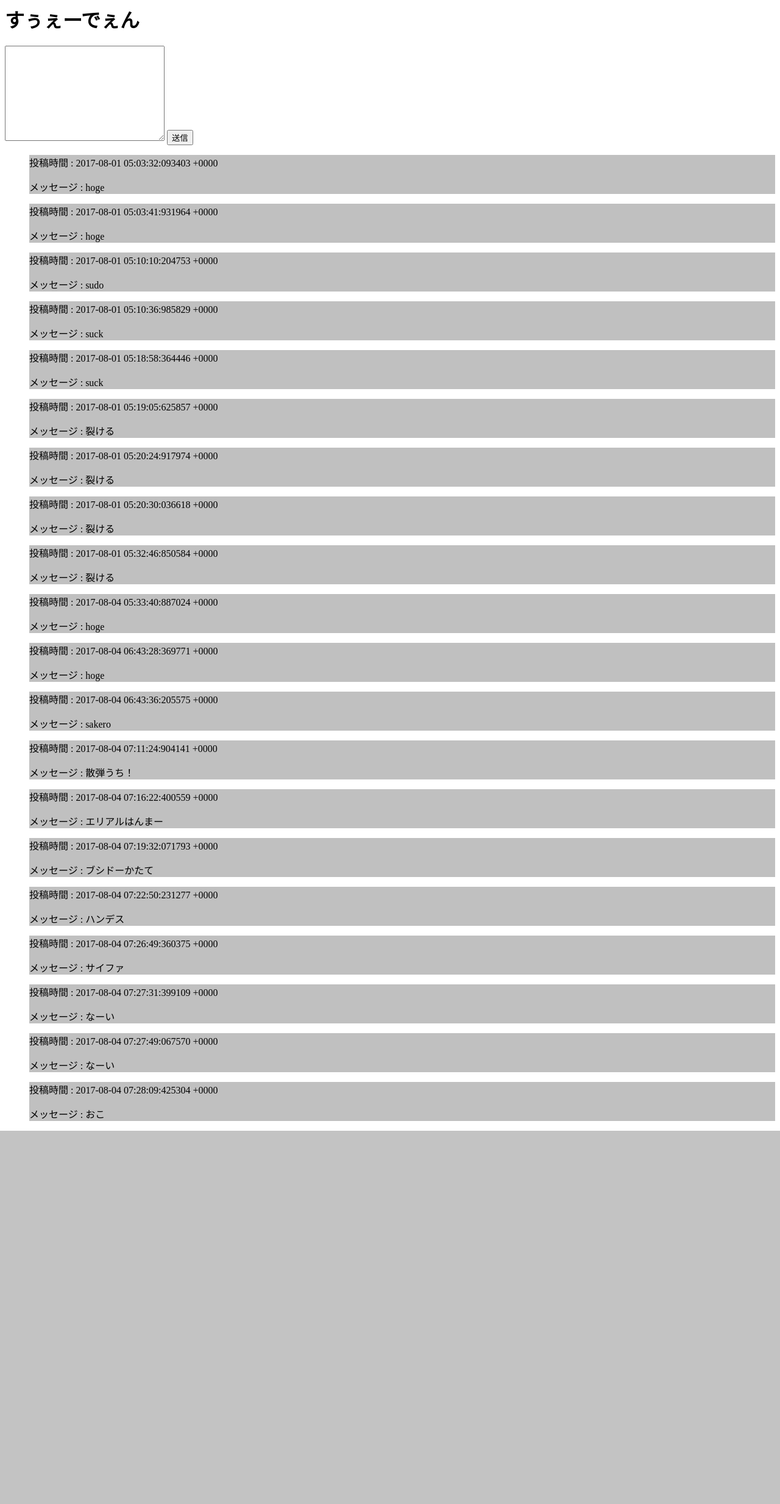
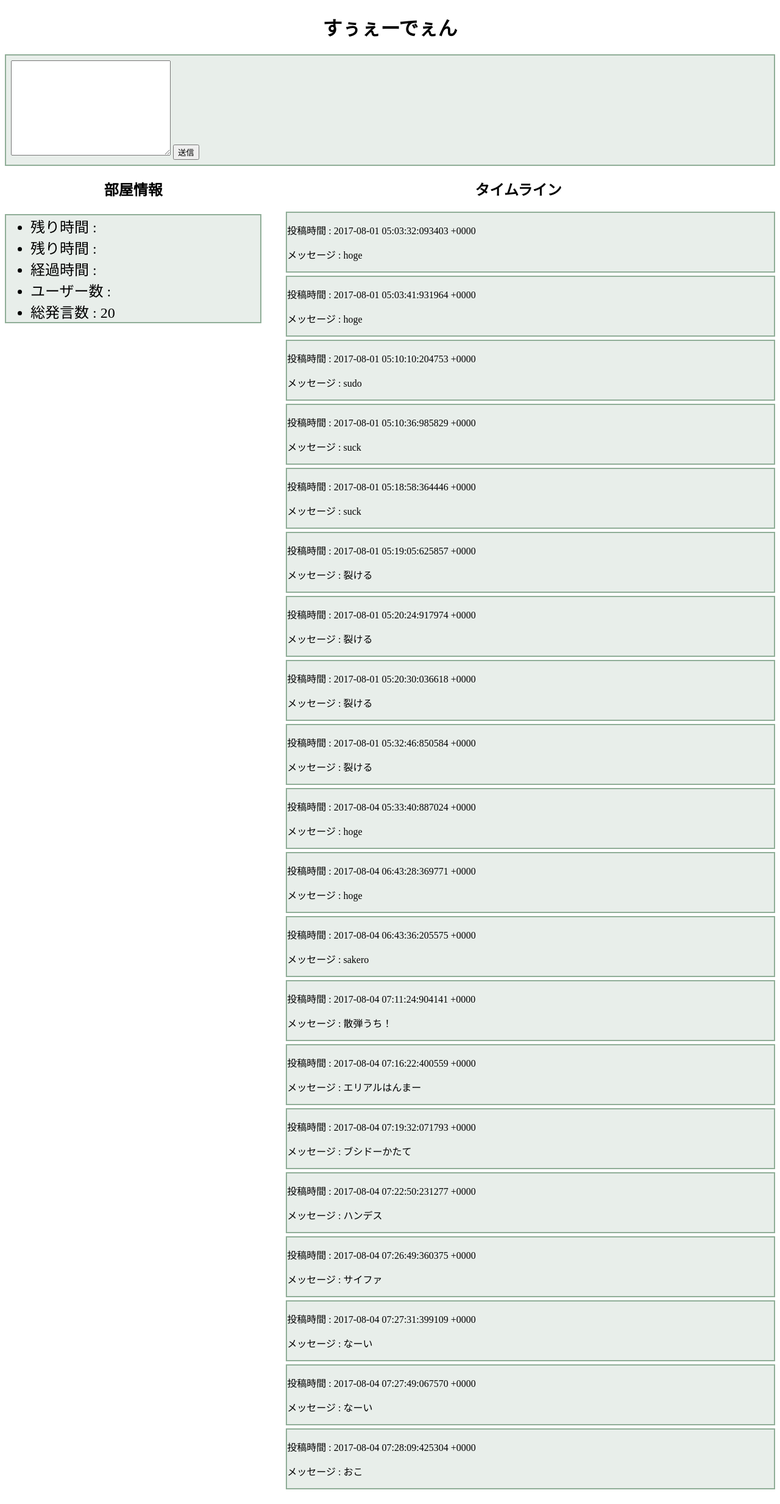
Before and after one commit to s15009/chatsite, a Django app: template chats/templates/chats/board.html in a window 1280 px wide. Shown: the whole page at 61% size. Before the commit the page ends 1854 px from the top, so only its background shows below. Run offline with Django 3.2, Linux system fonts and the light colour scheme; data comes from the database, SQL or seed files in the repository; both versions use the stored data as it was before the commit; tables that the repository leaves empty hold one stand-in row (values such as "Sample post"); the template is opened without the code that fills it: values that come from a table or form of the project are taken from there, most other values are stand-ins (such as "Sample title", 1, 10 or a date in 2020); some libraries are stand-ins or nearby versions.

Commit message:
Update board

```diff
--- a/chats/models.py
+++ b/chats/models.py
@@ -1,29 +1,23 @@
 from django.db import models
-#from django.contrib.auth.models import User
 from django.db.models.signals import post_save
 from django.dispatch import receiver
-from twitter.models import Twitter
 from django.utils import timezone
 from datetime import timedelta
 
+from twitter.models import Twitter
 
-'''
-class Profile(models.Model):
-    user = models.OneToOneField(User, on_delete=models.CASCADE)
-    user_name = models.CharField(max_length=100)
-    pub_date = models.DateTimeField('date publish', auto_now_add=True)
 
-    def __str__(self):
-        return self.user_name
-'''
 
 class Board(models.Model):
+    DATETIME_FORMAT = '%Y-%m-%d %H:%M:%S:%f %z'
+
     board_name = models.CharField(max_length=100, verbose_name="部屋の名前")
     admin_id = models.ForeignKey(Twitter)
     pub_date = models.DateTimeField('date publish', auto_now=True)
     is_status = models.IntegerField(default=0)
     description = models.TextField(blank=True, null=True, verbose_name="説明")
     lifespan = models.IntegerField(default=60)
+    login_users = models.ManyToManyField(Twitter, related_name='login_user')
 
     def is_alive(self):
         life =  self.pub_date + timedelta(seconds = self.lifespan)
@@ -31,6 +25,9 @@
             return True
         else:
             return False
+
+    def get_formated_pub_date(self):
+        return self.pub_date.strftime(self.DATETIME_FORMAT)
 
     def __str__(self):
         return self.board_name
--- a/chats/static/chats/main.js
+++ b/chats/static/chats/main.js
@@ -57,19 +57,13 @@
             xhr.setRequestHeader('X-CSRFToken', $("input[name='csrfmiddlewaretoken']").val());
         },
     }).done(function(res) {
-        data = res.data;
-
-        if (data.length > 0) {
-            var message_list = data;
-
+        // メッセージリスト更新処理
+        var message_list = res.data['message_list'];
+        if (message_list.length > 0) {
             // 最新メッセージ情報の更新
             latest_message = message_list[message_list.length - 1];
             latest_message_pub_date = latest_message.pub_date
             latest_message_id = latest_message.id;
-
-			if(latest_message.is_status === 1){
-				redirect(latest_message.is_status);
-			}
 
             // メッセージ要素の追加
             $.each(message_list, function(index, message) {
@@ -77,12 +71,26 @@
                 var messageDiv = $("<div></div>", {
                     'class': 'message'
                 });
+                console.log(typeof message.pub_date, message.pub_date);
+                console.log(typeof new Date(message.pub_date), new Date(message.pub_date));
                 messageDiv.append('<p>投稿時間 : ' + message.pub_date + '</p>').append('<p>メッセージ : ' + message.message + '</p>');
 
                 // listのDOMに追加する
-                $('#message_list').prepend(messageDiv);
+                $('#message_list ul').prepend(messageDiv);
             });
+
+            // メッセージ数のカウントアップ
+            message_counter_num += message_list.length;
+            $('#message_counter').text('総発言数 : ' + message_counter_num);
         }
+
+        // チャット部屋情報更新処理
+        var board_info = res.data['board_info'];
+
+        // ログインユーザー更新処理
+        var login_users = res.data['login_users'];
+        $login_users_counter = $('#login_users_counter');
+        $login_users_counter.text('ユーザー数 : ' + login_users.length);
     });
 
 	function redirect(is_status) {
--- a/chats/static/chats/style.css
+++ b/chats/static/chats/style.css
@@ -1,4 +1,34 @@
+h1, h2 {
+    text-align: center;
+}
+
+form {
+    padding: 8px;
+    background-color: #E8EEEA;
+    border: 2px solid #90AE98;
+}
+
+#main {
+    display: flex;
+    justify-content: center;
+}
+
+#board_info {
+    flex: 1;
+}
+
+#board_info ul {
+    font-size: 1.5em;
+    background-color: #E8EEEA;
+    border: 2px solid #90AE98;
+}
+
+#message_list {
+    flex: 2;
+}
 
 .message {
-    background-color: #C0C0C0
+    background-color: #E8EEEA;
+    border: 2px solid #90AE98;
+    margin: 5px 0px;
 }
--- a/chats/templates/chats/board.html
+++ b/chats/templates/chats/board.html
@@ -1,3 +1,12 @@
+<!DOCTYPE html>
+<html lang="ja">
+<head>
+    <meta charset="UTF-8">
+    <title>{{ board.board_name }}</title>
+    {% load static %}
+    <link rel="stylesheet" type='text/css' href="{% static 'chats/style.css' %}">
+</head>
+<body>
     <h1>{{board.board_name}}</h1>
 
     <form id="messageForm" method="post" action="{% url 'chats:post_message' board.id %}">
@@ -5,9 +14,20 @@
         <textarea id="text" name="text" cols="30" rows="10"></textarea>
         <button id="submitBtn">送信</button>
     </form>
-<div id="contents"></div>
-
-<ul id="message_list">
+    <div id="main">
+        <div id="board_info">
+            <h2>部屋情報</h2>
+            <ul>
+                <li id="">残り時間 : </li>
+                <li id="time_counter">残り時間 : </li>
+                <li id="time_counter">経過時間 : </li>
+                <li id="login_users_counter">ユーザー数 : </li>
+                <li id="message_counter">総発言数 : {{ message_list.count }}</li>
+            </ul>
+        </div>
+        <div id="message_list">
+            <h2>タイムライン</h2>
+            <ul>
             {% if message_list %}
                 {% for message in message_list %}
                 <div class='message'>
@@ -17,17 +37,21 @@
                 {% endfor %}
             {% endif %}
             </ul>
+        </div>
+</div>
 
     <script src="https://code.jquery.com/jquery-3.2.1.min.js"
         integrity="sha256-hwg4gsxgFZhOsEEamdOYGBf13FyQuiTwlAQgxVSNgt4="
         crossorigin="anonymous">
     </script>
-{% load static %}
-<link rel="stylesheet" type='text/css' href="{% static 'chats/style.css' %}">
     <script type="text/javascript" src="{% static 'chats/main.js' %}"></script>
     <script type="text/javascript">
-    var board_id = {{board.id}};
-    var profile_id = {{profile.id}};
-    var latest_message_pub_date = String('{{message_list.0.get_formated_pub_date}}');
-    var latest_message_id = String('{{message_list.0.id}}');
+        var board_id = {{ board.id }};
+        var board_pub_date = String('{{ board.get_formated_pub_date }}');
+        var profile_id = {{ profile.id }};
+        var latest_message_pub_date = String('{{ message_list.0.get_formated_pub_date}}');
+        var latest_message_id = String('{{ message_list.0.id }}');
+        var message_counter_num = {{ message_list.count }};
     </script>
+</body>
+</html>
```
Also changed, not shown: chats/views.py (+35 -8 lines), db.sqlite3 (deleted), 1 other file. Lines whose indentation alone changed are shown as unchanged.
